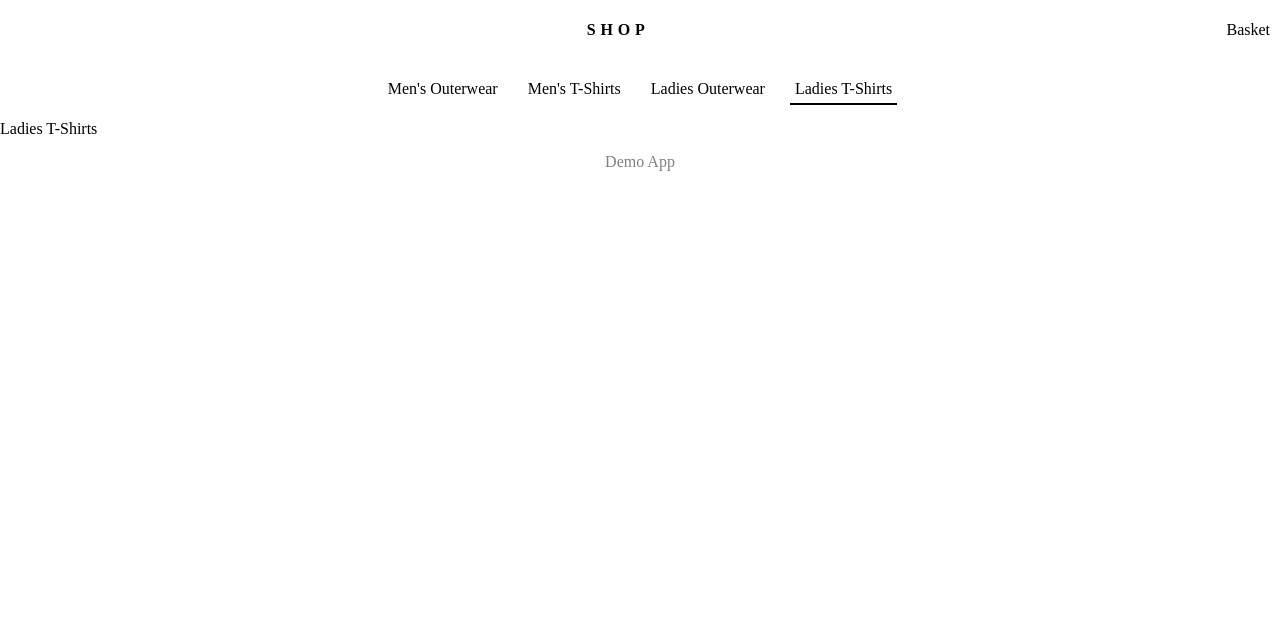
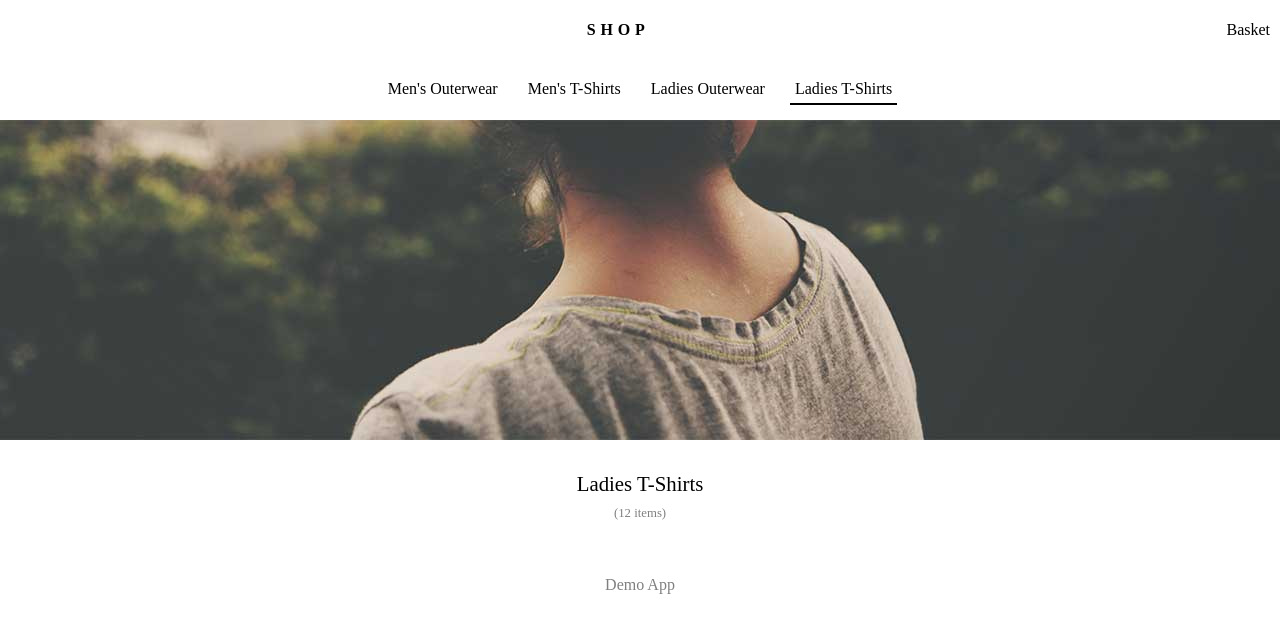
Before and after one commit to iharyachnik/Shop-react, a React app: page /ladies-tshirts in a window 1280 px wide. Shown: the top 632 px of the page. Built offline with nearby package versions, Linux system fonts and the light colour scheme.

Commit message:
Add Category headers to corresponding pages

```diff
--- a/src/components/category-header/category-header.jsx
+++ b/src/components/category-header/category-header.jsx
@@ -2,14 +2,23 @@ import classnames from 'classnames';
 
 import './category-header.scss';
 
-const categoryHeader = ({ className, imageClassName, title, children }) => {
-  const containerClass = classnames('category-header', className);
+const categoryHeader = (props) => {
+  const {
+    containerClassName,
+    imageClassName,
+    titleClassName,
+    title,
+    children,
+  } = props;
+
+  const containerClass = classnames('category-header', containerClassName);
   const imageClass = classnames('category-header__image', imageClassName);
+  const titleClass = classnames('category-header__title', titleClassName);
 
   return (
     <div className={containerClass}>
       <div className={imageClass}></div>
-      <div className='category-header__title'>
+      <div className={titleClass}>
         {title}
       </div>
       {children}
--- a/src/components/category-header/category-header.scss
+++ b/src/components/category-header/category-header.scss
@@ -4,10 +4,6 @@
   align-items: center;
   margin-bottom: 40px;
   width: 100%;
-
-  &--halved {
-    width: 50%;
-  }
 
   &__image {
     background-position: center;
@@ -19,6 +15,16 @@
     font-size: 1.3rem;
     margin: 2rem 0;
     text-align: center;
+
+    &--no-margin-bottom {
+      margin-bottom: 0;
+    }
+  }
+
+  &__subtitle {
+    color: gray;
+    font-size: 0.8rem;
+    margin-top: 10px;
   }
 }
 
--- a/src/views/home/home.jsx
+++ b/src/views/home/home.jsx
@@ -1,6 +1,6 @@
 import Layout from 'components/layout/layout';
 import Button from 'components/button/button';
-import HeaderItem from 'components/category-header/category-header';
+import CategoryHeader from 'components/category-header/category-header';
 
 import './home.scss';
 
@@ -8,36 +8,34 @@ const home = () => {
   return (
     <Layout>
       <div className='layout__page home'>
-        <HeaderItem
+        <CategoryHeader
           imageClassName='mens-outerwear'
           title={'Men\'s Outerwear'}
         >
           <Button title='Shop now' />
-        </HeaderItem>
+        </CategoryHeader>
 
-        <HeaderItem
+        <CategoryHeader
           imageClassName='ladies-outerwear'
           title='Ladies Outerwear'
         >
           <Button title='Shop now' />
-        </HeaderItem>
+        </CategoryHeader>
 
         <div className='home__category-container'>
-          <HeaderItem
-            className='category-header--halved'
+          <CategoryHeader
             imageClassName='mens-tshirts'
             title={'Men\'s T-Shirts'}
           >
             <Button title='Shop now' />
-          </HeaderItem>
+          </CategoryHeader>
 
-          <HeaderItem
-            className='category-header--halved'
+          <CategoryHeader
             imageClassName='ladies-tshirts'
             title='Ladies T-Shirts'
           >
             <Button title='Shop now' />
-          </HeaderItem>
+          </CategoryHeader>
         </div>
       </div>
     </Layout >
--- a/src/views/ladies-outerwear/ladies-outerwear.jsx
+++ b/src/views/ladies-outerwear/ladies-outerwear.jsx
@@ -1,9 +1,16 @@
 import Layout from 'components/layout/layout';
+import CategoryHeader from 'components/category-header/category-header';
 
 const ladies_outerwear = () => {
   return (
     <Layout>
-      <div>Ladies outerwear</div>
+      <CategoryHeader
+        imageClassName='ladies-outerwear'
+        titleClassName='category-header__title--no-margin-bottom'
+        title='Ladies outerwear'
+      >
+        <span className='category-header__subtitle'>(16 items)</span>
+      </CategoryHeader>
     </Layout>
   );
 };
--- a/src/views/ladies-tshirts/ladies-tshirts.jsx
+++ b/src/views/ladies-tshirts/ladies-tshirts.jsx
@@ -1,9 +1,16 @@
 import Layout from 'components/layout/layout';
+import CategoryHeader from 'components/category-header/category-header';
 
 const ladies_tshirts = () => {
   return (
     <Layout>
-      <div>Ladies T-Shirts</div>
+      <CategoryHeader
+        imageClassName='ladies-tshirts'
+        titleClassName='category-header__title--no-margin-bottom'
+        title='Ladies T-Shirts'
+      >
+        <span className='category-header__subtitle'>(12 items)</span>
+      </CategoryHeader>
     </Layout>
   );
 };
--- a/src/views/mens-outerwear/mens-outerwear.jsx
+++ b/src/views/mens-outerwear/mens-outerwear.jsx
@@ -1,11 +1,18 @@
 import Layout from 'components/layout/layout';
+import CategoryHeader from 'components/category-header/category-header';
 
 import './mens-outerwear.scss';
 
 const mens_outerwear = () => {
   return (
     <Layout>
-      <div>Men's outerwear</div>
+      <CategoryHeader
+        imageClassName='mens-outerwear'
+        titleClassName='category-header__title--no-margin-bottom'
+        title={'Men\'s Outerwear'}
+      >
+        <span className='category-header__subtitle'>(15 items)</span>
+      </CategoryHeader>
     </Layout>
   );
 };
--- a/src/views/mens-tshirts/mens-tshirts.jsx
+++ b/src/views/mens-tshirts/mens-tshirts.jsx
@@ -1,9 +1,16 @@
 import Layout from 'components/layout/layout';
+import CategoryHeader from 'components/category-header/category-header';
 
 const mens_tshirts = () => {
   return (
     <Layout>
-      <div>Men's T-Shirts</div>
+      <CategoryHeader
+        imageClassName='mens-tshirts'
+        titleClassName='category-header__title--no-margin-bottom'
+        title={'Men\'s T-Shirts'}
+      >
+        <span className='category-header__subtitle'>(15 items)</span>
+      </CategoryHeader>
     </Layout>
   );
 };
```
